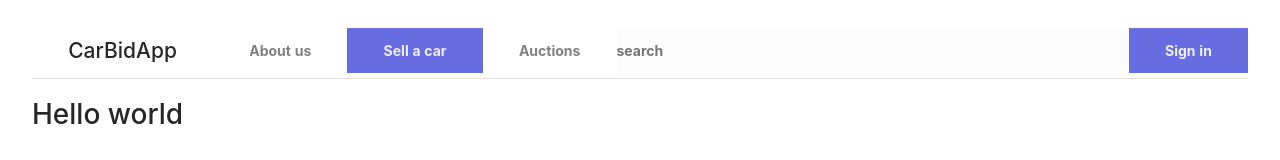
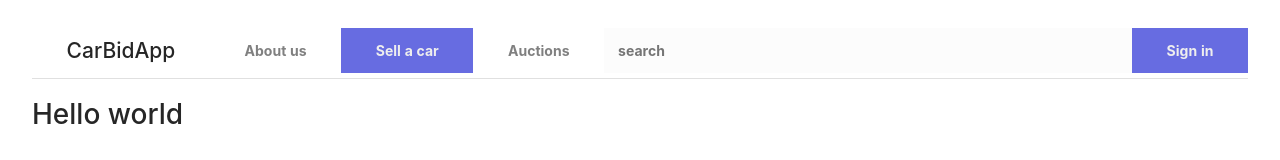
Before and after one commit to Petiazediter/CarAppRewrite, a React (Create React App) app in the folder car-app-frontend/: page / in a window 1280 px wide. Shown: the top 160 px of the page. Built offline with nearby package versions, Linux system fonts and the light colour scheme.

Commit message:
Update input's padding.

```diff
--- a/car-app-frontend/src/components/navbar-component/Navbar.tsx
+++ b/car-app-frontend/src/components/navbar-component/Navbar.tsx
@@ -41,7 +41,7 @@ const FilledRowInput = styled('input')`
     border:none;
     font-weight:bold;
     background:#FCFCFC;
-    padding:1em 0 1em 0;
+    padding:1em;
 `
 
 const NavbarLink = styled(Link)<NavbarMenuColProps>`
```
